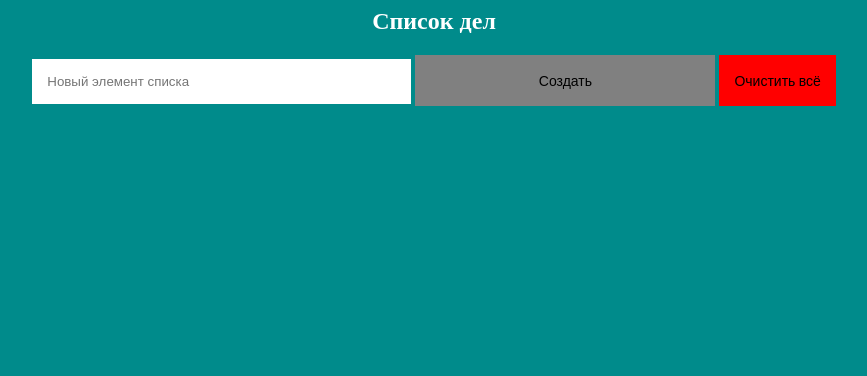
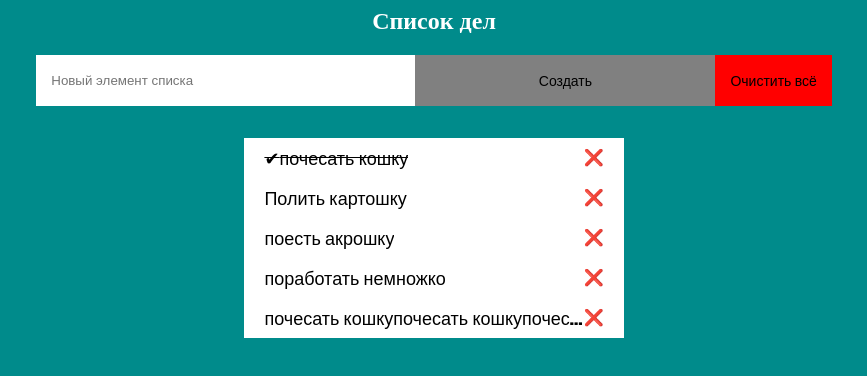
Before and after one commit to Ilyak16/Web-Labs, a plain HTML site: page Lab_2(CSS)/To-do list.html in a window 1280 px wide. Shown: the whole page, without its empty margins (206-1073 px from the left). Drawn offline with Linux system fonts and the light colour scheme.

Commit message:
To-do List v 1

```diff
--- a/Lab_2(CSS)/To-do list.html
+++ b/Lab_2(CSS)/To-do list.html
@@ -32,11 +32,79 @@
     .MyInputForm{
         text-align: center;
         min-width: 300px;
+        display: flex;
+        justify-content: center;
     }
     .MyInput{
         border: 0;
         width: 30%;
         padding: 15px;
+    }
+    .container{
+        display: flex;
+        flex-direction: column;
+        width: 30%;
+        margin: 0 auto;
+        /* justify-content: center; */
+    }
+    .center {
+        display: flex;
+        justify-content: center;
+    }
+    .centered{
+        height: 40%;
+        display: flex;
+        flex-direction: column;
+        justify-content: center;
+    }
+    .container .list {
+        /* flex: 1; */
+        /* position: relative; */
+    }
+    .container ul{
+        /* position: absolute; */
+        left: 0;
+        top: 0;
+        right: 0;
+        bottom: 0;
+        overflow: auto;
+        background-color: white;
+        list-style-type: none;
+        padding-left: 0;
+
+    }
+    li{
+        list-style-type: none;
+        display: flex;
+        justify-content: space-between;
+        height: 40px;
+        align-items: center;
+        padding: 0 20px;
+    }
+    li > span {
+        overflow: hidden; /* Обрезаем текст*/
+        white-space: nowrap; /* Отменяем переносы текста на следующие строки*/
+        text-overflow: ellipsis; /* Добавляем многоточие при обрезке*/
+        font-size: 18;
+        font-family: Impact, Haettenschweiler, 'Arial Narrow Bold', sans-serif;
+    }
+    ul > li:hover {
+        background-color: gray;
+        list-style-type: none;
+    }
+    .container .complete_task{
+        text-decoration: line-through;
+    }
+    .container .basik_task{
+        text-decoration: none;
+    }
+
+    .complete_task::before{
+        content: "✔";
+    }
+    .container .list .right_button{
+        position: relative;
+        right: 100px;
     }
   </style>
 </head>
@@ -49,4 +117,33 @@
         <button class="create" type="submit">Создать</button>
         <button class="red" type="reset">Очистить всё</button>
     </form>
+    <div class="container">
+        <div class="centered">
+
+            <ul>
+                <li>
+                        <span class="complete_task">почесать кошку</span>
+                        <a class ="right_button">❌</a>
+                </li>
+                <li>
+                        <span class="basic_task">Полить картошку</span>
+                        <a class ="right_button">❌</a>
+                </li>
+                <li>
+                        <span class="basic_task">поесть акрошку</span>
+                        <a class ="right_button">❌</a>
+                </li>
+                <li>
+                        <span class="basic_task">поработать немножко</span>
+                        <a class ="right_button">❌</a>
+                </li>
+                <li>
+                        <span class="basic_task">почесать кошкупочесать кошкупочесать кошкупочесать кошкупочесать кошкупочесать кошкупочесать кошкупочесать кошкупочесать кошкупочесать кошку</span>
+                        <a class ="right_button">❌</a>
+                </li>
+            </ul>
+
+        </div>
+    </div>
+
 </body>
```
